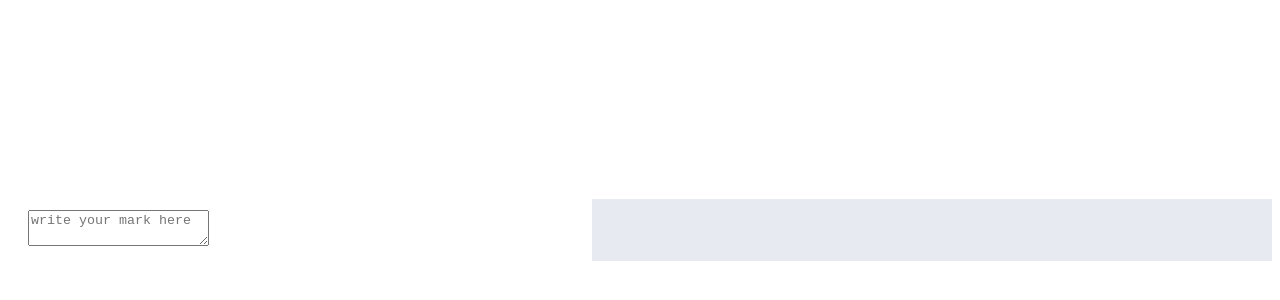
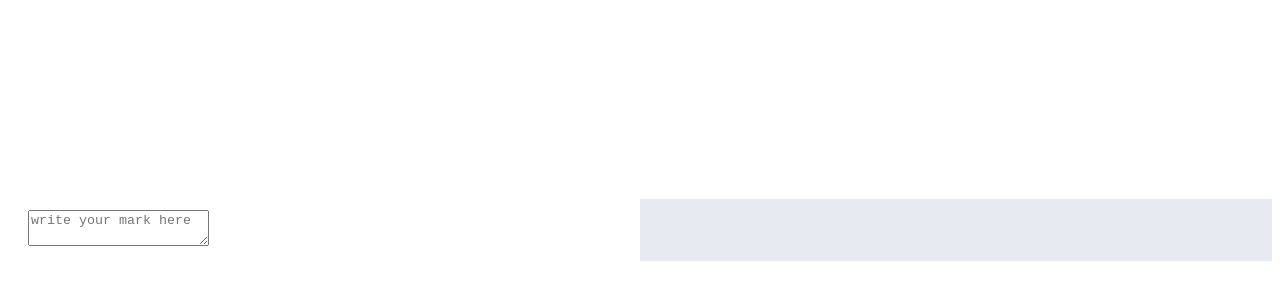
Before and after one commit to acciojob/markdown-mohammaduzer07, a React app: page / in a window 1280 px wide. Shown: the part 178-478 px from the top of the page. Built offline with nearby package versions, Linux system fonts and the light colour scheme.

Commit message:
submission

```diff
--- a/src/components/App.js
+++ b/src/components/App.js
@@ -25,11 +25,10 @@ const App = () => {
             <div className="textarea">
                 <textarea value={markdown} onChange={handleOnChange} placeholder="write your mark here"/>
             </div>
-            <div className="pre">
-                <div className="preview">
-                    {loading ? (<p className="loading">Loading...</p>)
-                    : (<h1 dangerouslySetInnerHTML={{__html: markdown}}></h1>)}
-                </div>
+
+            <div className="preview">
+                {loading ? (<p className="loading">Loading...</p>)
+                : (<h1 dangerouslySetInnerHTML={{__html: markdown}}></h1>)}
             </div>
         </div>
     )
```
